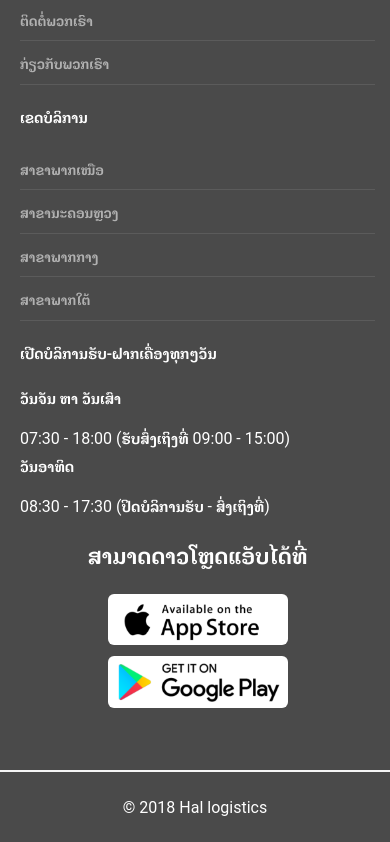
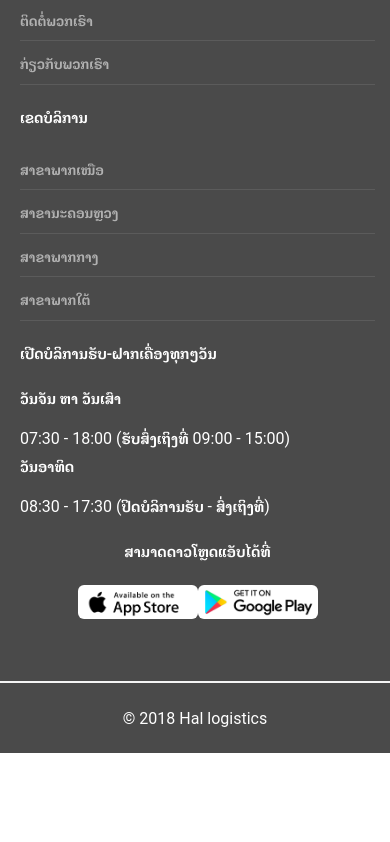
Before and after one commit to xone-sps/hallogistics, a Vue app: page /blog in a window 390 px wide. Shown: the part 587-1429 px from the top of the page. After the commit the page ends 1340 px from the top, so only its background shows below. Built offline with nearby package versions, Linux system fonts and the light colour scheme; what vue-js-modal, vuejs-loading-plugin would draw is missing.

Commit message:
update contents facebook share

```diff
--- a/index.html
+++ b/index.html
@@ -3,15 +3,12 @@
 <head>
     <meta charset="utf-8">
     <meta name="viewport" content="width=device-width,initial-scale=1.0">
-     <meta name="hallogistics" content="Hal logistics, ຮຸ່ງອາລຸນຂົນສົ່ງດ່ວນ, ພວກເຮົາໃຫ້ຫຼາຍກ່ວາການຂົນສົ່ງ, ຂົນສົ່ງພັດສະດຸນໃນປະເທດລາວ, ຮັບ-ສົ່ງເຄື່ອງທົ່ວປະເທດ, 12,000 ກີບ, ຂົນສັ່ງດ່ວນ, ຝາກເຄື່ອງ.">
-    <meta charset="UTF-8">
             <meta property="og:type" content="website">
-        <meta property="og:title" content="hal-logistics.la">
+        <meta property="og:title" content="Hal Logistics">
         <meta property="og:url" content="https://hal-logistics.la">
-        <meta property="og:description" content="Hal, Hal-logistics, Hallogistics, Hallogistics in Laos, Lao, Hal logistics, ຮຸ່ງອາລຸນຂົນສົ່ງດ່ວນ, ພວກເຮົາໃຫ້ຫຼາຍກ່ວາການຂົນສົ່ງ, ຂົນສົ່ງພັດສະດຸນໃນປະເທດລາວ, ຮັບ-ສົ່ງເຄື່ອງທົ່ວປະເທດ, 12,000 ກີບ, ຂົນສັ່ງດ່ວນ, ຝາກເຄື່ອງ.">
+        <meta property="og:description" content="ຮຸ່ງອາລຸນຂົນສົ່ງດ່ວນ, ພວກເຮົາໃຫ້ຫຼາຍກ່ວາການຂົນສົ່ງ, ຂົນສົ່ງພັດສະດຸນໃນປະເທດລາວ, ບໍລິກາກນຮັບ-ສົ່ງເຄື່ອງເຖິງທີ່">
         <meta property="og:image" content="/static/hal_logo.png">
         <meta name="twitter:image" content="/static/hal_logo.png '">
-        <meta name="Description" content="Hal Logistics is number one logistic in Laos.">
     <meta name="Keywords" content="Hal, Hal-logistics, Hallogistics, Hallogistics in Laos, Lao, Hal logistics, ຮຸ່ງອາລຸນຂົນສົ່ງດ່ວນ, ພວກເຮົາໃຫ້ຫຼາຍກ່ວາການຂົນສົ່ງ, ຂົນສົ່ງພັດສະດຸນໃນປະເທດລາວ, ຮັບ-ສົ່ງເຄື່ອງທົ່ວປະເທດ, 12,000 ກີບ, ຂົນສັ່ງດ່ວນ, ຝາກເຄື່ອງ.">
     <meta name="author" content="Hal Group Co.,Ltd / Hongkhar Road Ban Hongkhar Chanthabuly District Vientiane Capital Loas.">
     <meta name="robots" content="index,follow">
--- a/src/assets/css/style.css
+++ b/src/assets/css/style.css
@@ -633,6 +633,33 @@ a.nile-bottom:hover {
         margin-top: 40px;
     }
 
+    .list-inline-item:not(:last-child) {
+        margin-right: 15px;
+    }
+    .columns:last-child {
+        margin-bottom: 0;
+    }
+    a{
+        color:#fff;
+    }
+    .store-icons{
+        text-align: center;
+        font-size: 28px;
+
+    }
+    .title.store-title{
+        font-size: 24px;
+        text-align: center;
+    }
+    .store-icons img{
+width: 180px;
+    height: auto;
+        border-radius: 6px 6px 6px 6px;
+    }
+    .section.footers{
+        padding: 10px 15px 15px 20px;
+    }
+
 
     @media (max-width: 1024px){
         .top{
@@ -720,6 +747,11 @@ a.nile-bottom:hover {
         background-size: cover;
         width: 100%;
     }
+        .store-icons img{
+width: 140px;
+    height: auto;
+        border-radius: 6px 6px 6px 6px;
+    }
    }
 
    @media (max-width: 520px){
@@ -750,6 +782,11 @@ a.nile-bottom:hover {
     right: 50px;
 
 }
+        .store-icons img{
+width: 120px;
+    height: auto;
+        border-radius: 6px 6px 6px 6px;
+    }
 }
 @media (max-width: 420px){
     .search-icon {
--- a/src/components/Partial/Footer.vue
+++ b/src/components/Partial/Footer.vue
@@ -110,30 +110,5 @@
 		</div>
 	</template>
 	<style scoped>
-	.list-inline-item:not(:last-child) {
-		margin-right: 15px;
-	}
-	.columns:last-child {
-		margin-bottom: 0;
-	}
-	a{
-		color:#fff;
-	}
-	.store-icons{
-		text-align: center;
-		font-size: 28px;
 
-	}
-	.title.store-title{
-		font-size: 24px;
-		text-align: center;
-	}
-	.store-icons img{
-width: 180px;
-    height: auto;
-		border-radius: 6px 6px 6px 6px;
-	}
-	.section.footers{
-		padding: 10px 15px 15px 20px;
-	}
 	</style>
```
